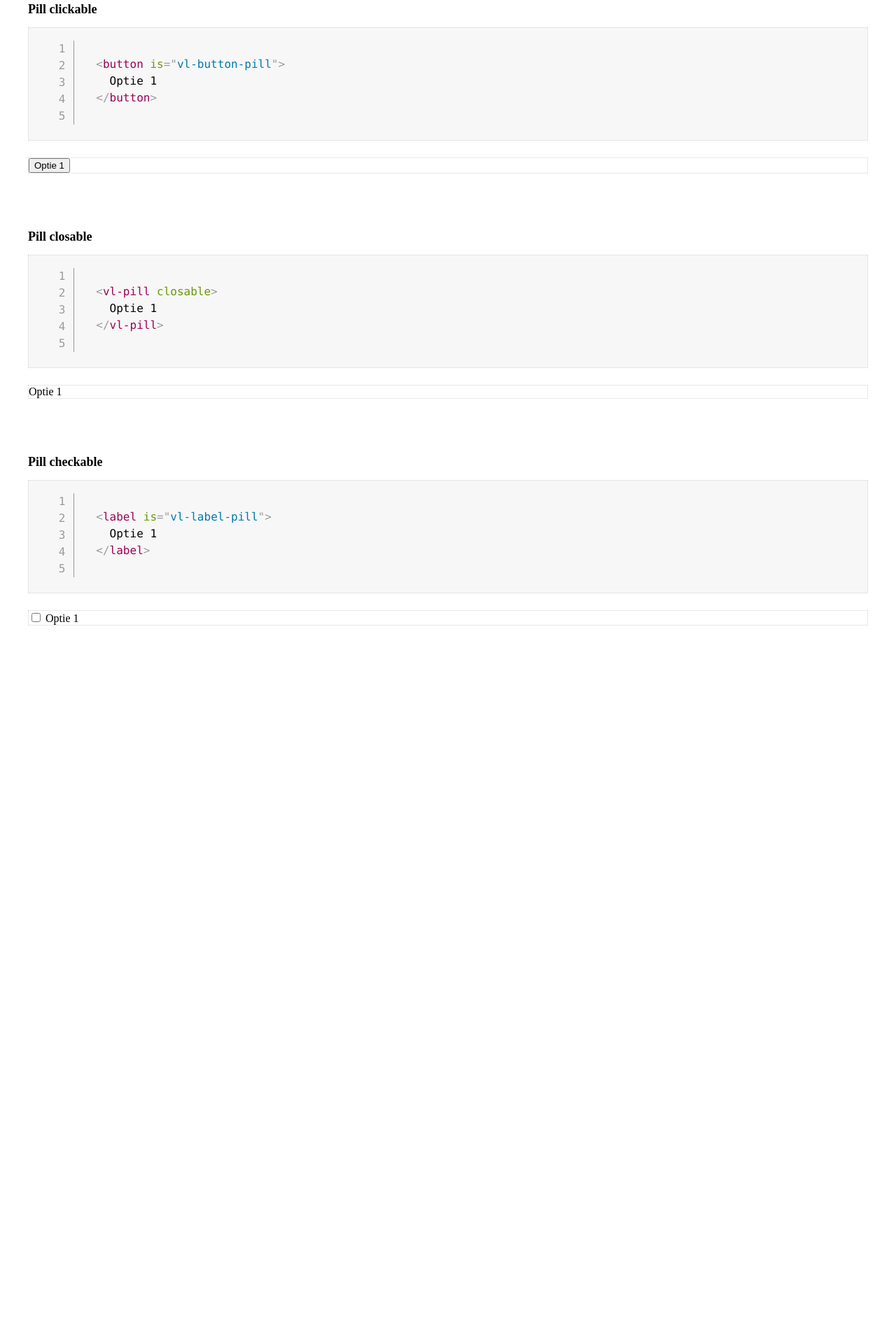
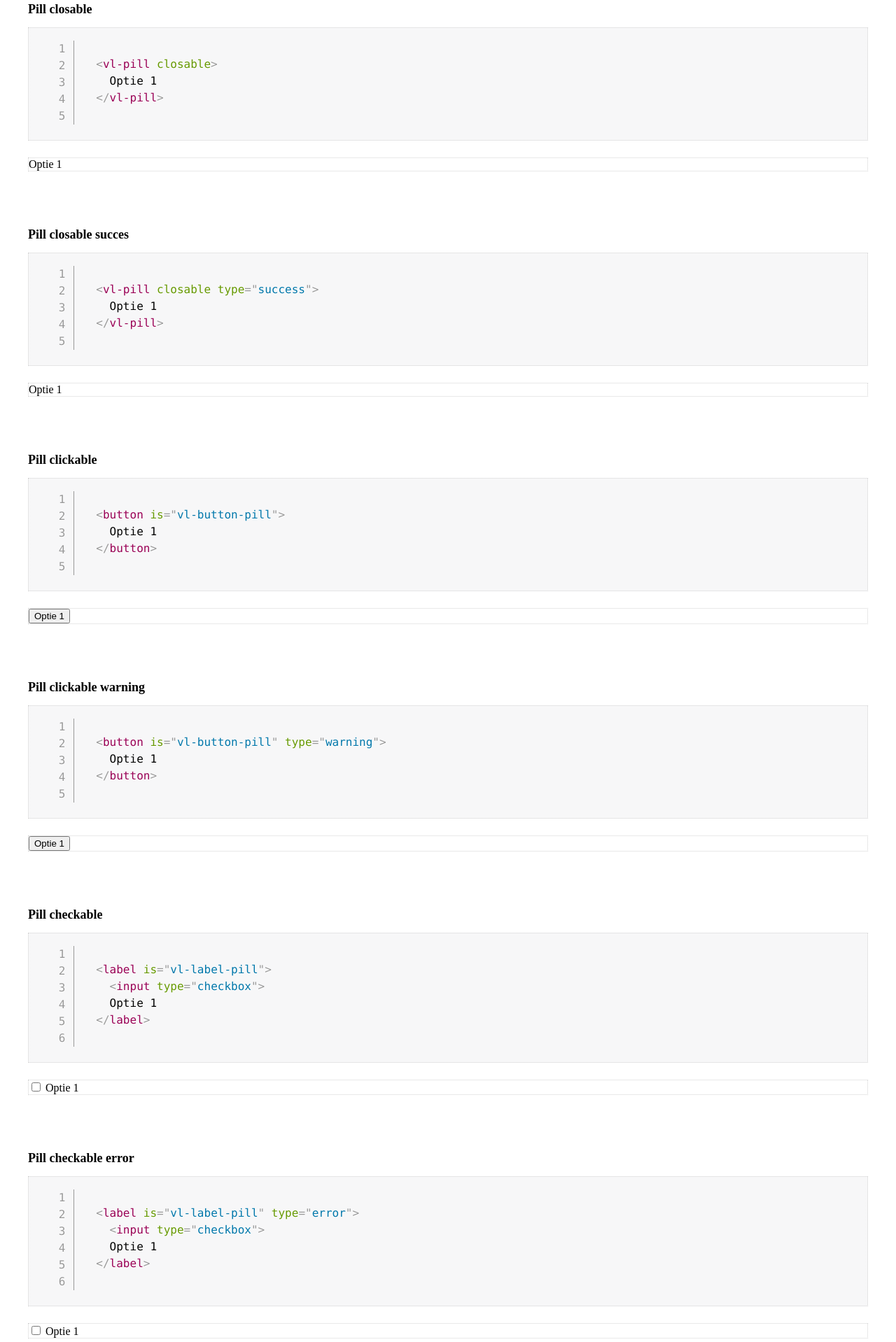
Before and after one commit to milieuinfo/webcomponent-vl-ui-pill, a website with bundled scripts: page demo/vl-pill.html in a window 1280 px wide. Shown: the part 1482-3400 px from the top of the page at 70% size. Before the commit the page ends 2431 px from the top, so only its background shows below. Built offline with nearby package versions, Linux system fonts and the light colour scheme; what vl-ui-core would draw is missing.

Commit message:
UIG-134 DSI2-327

```diff
--- a/demo/vl-pill.html
+++ b/demo/vl-pill.html
@@ -79,6 +79,38 @@
     </div>
 
     <div>
+      <h2>Pill closable</h2>
+      <pre>
+        <code class="line-numbers language-markup">
+          &lt;vl-pill closable&gt;
+            Optie 1
+          &lt;/vl-pill&gt;
+        </code>
+        </pre>
+      <div class="demo">
+        <vl-pill  closable>
+          Optie 1
+        </vl-pill>
+      </div>
+    </div>
+
+    <div>
+      <h2>Pill closable succes</h2>
+      <pre>
+        <code class="line-numbers language-markup">
+          &lt;vl-pill closable type="success"&gt;
+            Optie 1
+          &lt;/vl-pill&gt;
+        </code>
+        </pre>
+      <div class="demo">
+        <vl-pill  closable type="success">
+          Optie 1
+        </vl-pill>
+      </div>
+    </div>
+
+    <div>
       <h2>Pill clickable</h2>
       <pre>
         <code class="line-numbers language-markup">
@@ -95,18 +127,18 @@
     </div>
 
     <div>
-      <h2>Pill closable</h2>
+      <h2>Pill clickable warning</h2>
       <pre>
         <code class="line-numbers language-markup">
-          &lt;vl-pill closable&gt;
+          &lt;button is="vl-button-pill" type="warning"&gt;
             Optie 1
-          &lt;/vl-pill&gt;
+          &lt;/button&gt;
         </code>
-        </pre>
+      </pre>
       <div class="demo">
-        <vl-pill  closable>
+        <button is="vl-button-pill" type="warning">
           Optie 1
-        </vl-pill>
+        </button>
       </div>
     </div>
 
@@ -115,6 +147,7 @@
       <pre>
         <code class="line-numbers language-markup">
           &lt;label is="vl-label-pill"&gt;
+            &lt;input type="checkbox"&gt;
             Optie 1
           &lt;/label&gt;
         </code>
@@ -126,5 +159,24 @@
         </label>
       </div>
     </div>
+
+    <div>
+      <h2>Pill checkable error</h2>
+      <pre>
+        <code class="line-numbers language-markup">
+          &lt;label is="vl-label-pill" type="error"&gt;
+            &lt;input type="checkbox"&gt;
+            Optie 1
+          &lt;/label&gt;
+        </code>
+      </pre>
+      <div class="demo">
+        <label is="vl-label-pill" type="error">
+            <input type="checkbox">
+            Optie 1
+        </label>
+      </div>
+    </div>
     </body>
 </html>
+</html>
--- a/vl-pill.src.js
+++ b/vl-pill.src.js
@@ -88,8 +88,9 @@ export class VlLabelPill extends VlPillElement(NativeVlElement(HTMLLabelElement)
     super();
     this.classList.add('vl-pill');
     this.classList.add('vl-pill--checkable');
-    this._inputElement.classList.add("vl-pill--checkable__checkbox");
-    this._inputElement.insertAdjacentHTML('afterend', this._inputStyleElement);
+    const input = this._inputElement;
+    input.classList.add("vl-pill--checkable__checkbox");
+    input.insertAdjacentHTML('afterend', this._inputStyleElement);
   }
 
   get _stylePath() {
```
Also changed, not shown: test/vl-pill.test.html (+59 -5 lines).
